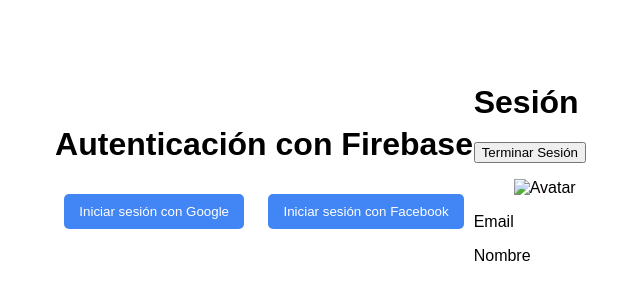
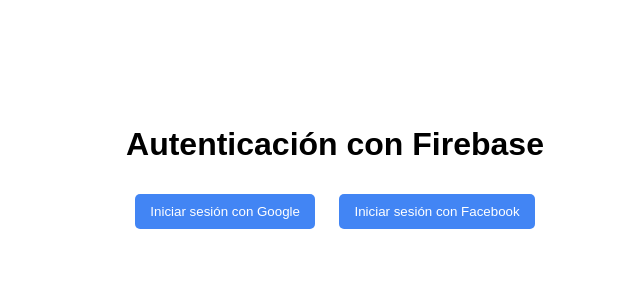
Before and after one commit to restrnzd/restrnzd.github.io, a plain HTML site: page index.html in a window 1280 px wide. Shown: the part 228-528 px from the top of the page, without its empty margins (305-945 px from the left). Drawn offline with Linux system fonts and the light colour scheme.

Commit message:
Update index.html

```diff
--- a/index.html
+++ b/index.html
@@ -48,45 +48,6 @@
     <button id="facebook-login">Iniciar sesión con Facebook</button>
   </div>
   <script src="js/auth.js"></script>
-<form name="forma">
-    <mi-nav></mi-nav>
-    <header>
-      <h1>Sesión</h1>
-      <div class="herramientas">
-        <button
-          type="button"
-          name="terminarSesión">
-          Terminar Sesión
-        </button>
-      </div>
-    </header>
-    <figure>
-      <img id="avatar" src=""
-        alt="Avatar">
-    </figure>
-    <p>
-      <label>
-        Email
-        <output name="email">
-          <mi-progreso>
-          </mi-progreso>
-        </output>
-      </label>
-    </p>
-    <p>
-      <label>
-        Nombre
-        <output name="nombre">
-          <mi-progreso>
-          </mi-progreso>
-        </output>
-      </label>
-    </p>
-    <mi-footer></mi-footer>
-  </form>
-  <script type="module"
-    src="js/CtrlSesion.js">
-    </script>
   <!-- Agrega el script de autenticación -->
 
 </body>
```
